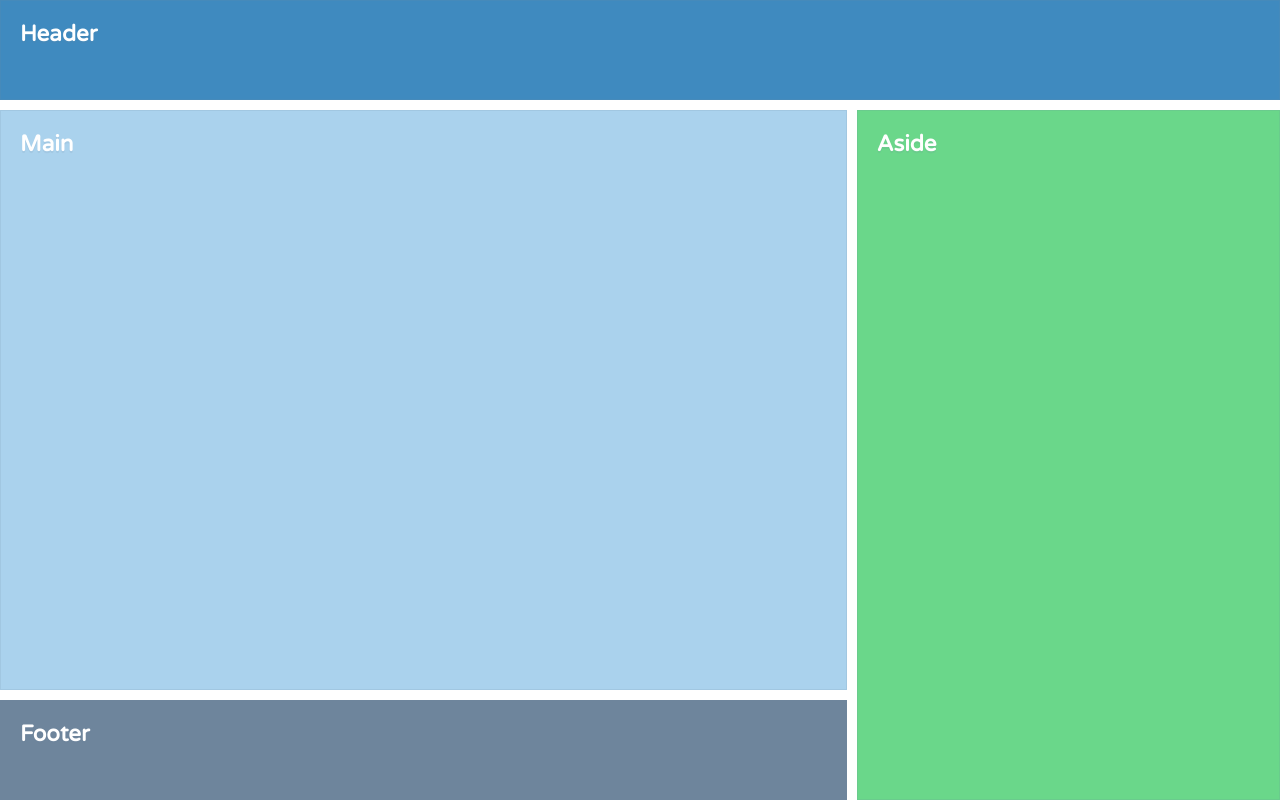
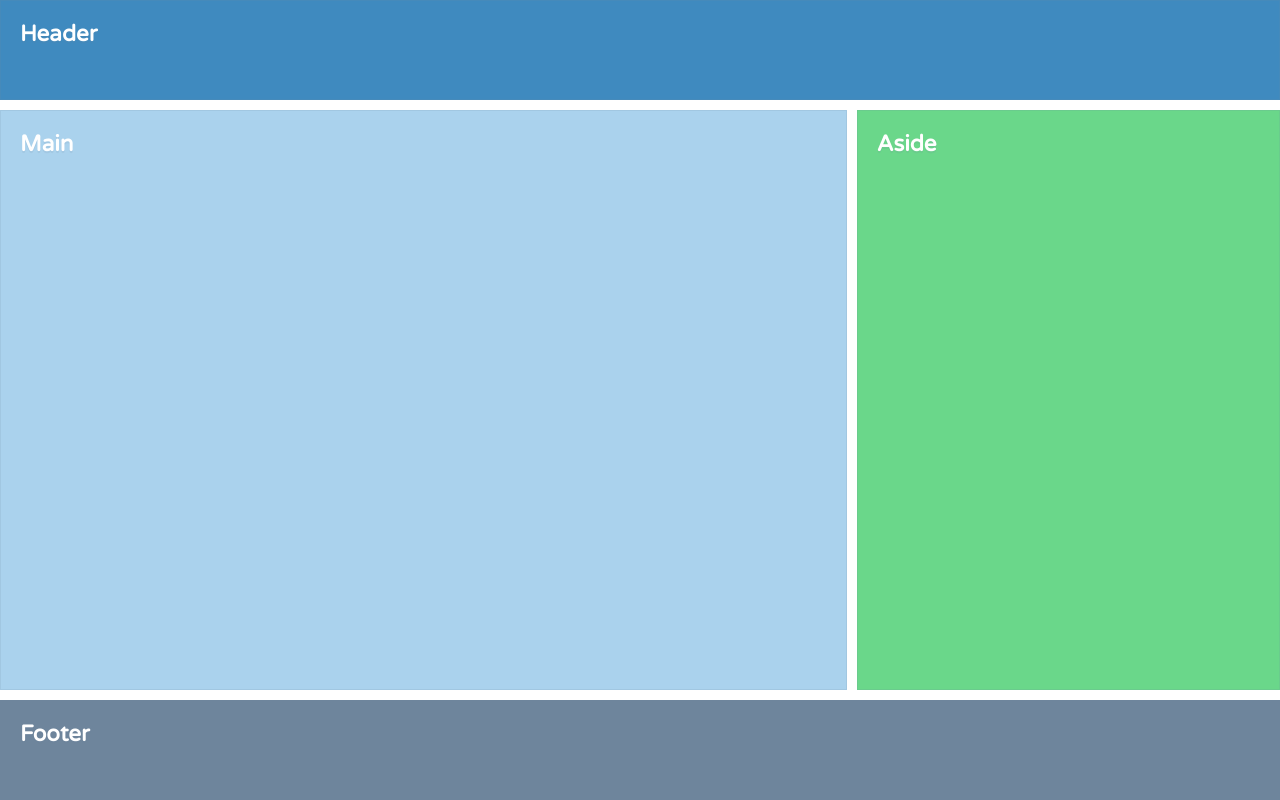
Before and after one commit to g0ng0n/grid-training, a plain HTML site: page index.html in a window 1280 px wide. Drawn offline with Linux system fonts and the light colour scheme.

Commit message:
setting up a layout using grid-template-areas

```diff
--- a/css/grid.css
+++ b/css/grid.css
@@ -8,24 +8,24 @@
     grid-template-columns: 2fr 1fr;
     grid-template-rows: 100px minmax(200px, 1fr)  100px;
     grid-gap: 10px;
+    grid-template-areas:
+            "header header"
+            "main aside"
+            "footer footer";
 }
 
 header {
-    grid-column-start: 1 ;
-    grid-column-end: 3;
+    grid-area: header;
 }
 
 main {
-    grid-row-start: 2 ;
-    grid-row-end: 3;
+    grid-area: main;
 }
 
 aside{
-    grid-row-start: 2;
-    grid-row-end: 4;
+    grid-area: aside;
 }
 
 footer {
-    grid-column-start: 1;
-    grid-column-end: 2;
+    grid-area: footer;
 }
```
